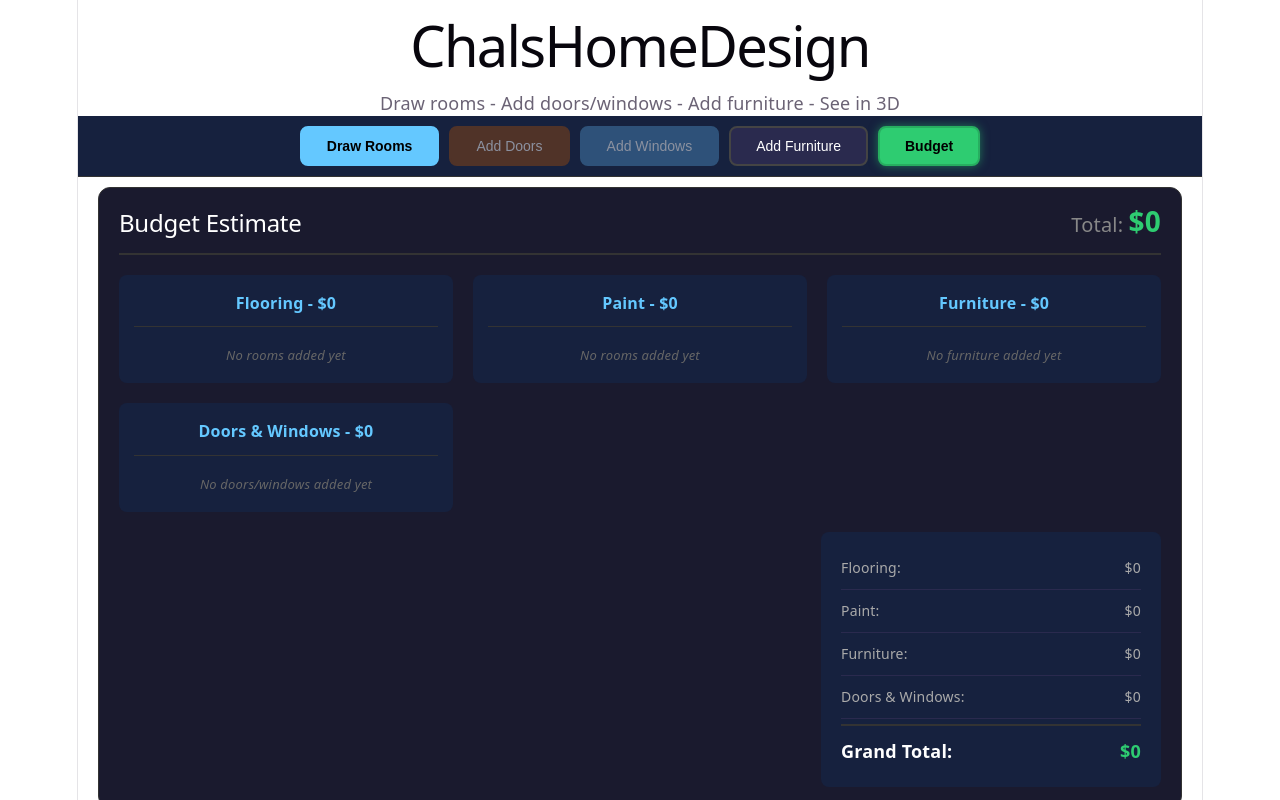
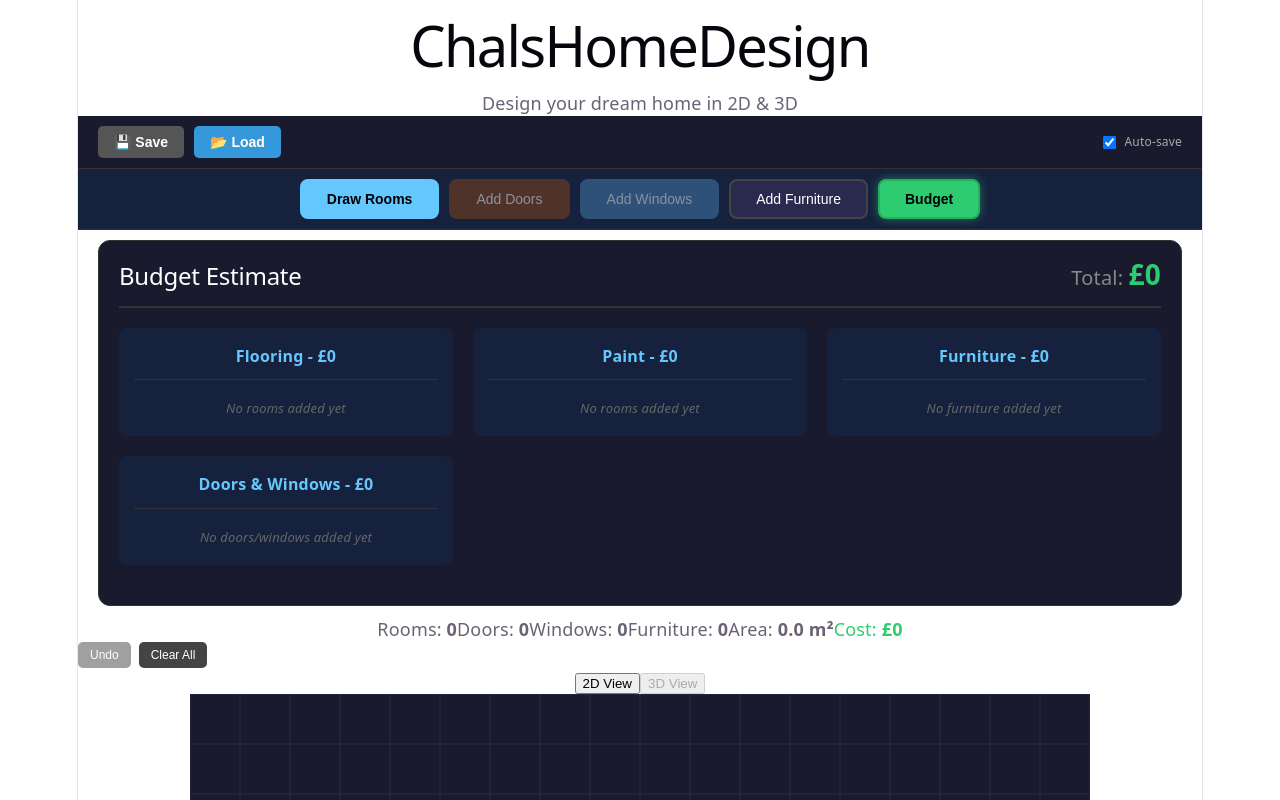
Before and after one commit to Chals1518/chals-homedesign, a React (Vite) app: page / in a window 1280 px wide. Both pictures are taken after a click on the button "Budget". Shown: the top 800 px of the page. Built offline with nearby package versions, Linux system fonts and the light colour scheme.

Commit message:
Added save and load designs feature

```diff
--- a/src/App.css
+++ b/src/App.css
@@ -283,3 +283,269 @@
   font-size: 14px;
   border-bottom: 1px solid #333;
 }
+/* Save/Load Bar */
+.save-load-bar {
+  display: flex;
+  align-items: center;
+  gap: 10px;
+  padding: 10px 20px;
+  background-color: #1a1a2e;
+  border-bottom: 1px solid #333;
+}
+
+.save-btn, .load-btn {
+  padding: 8px 16px;
+  border: none;
+  border-radius: 5px;
+  cursor: pointer;
+  font-weight: bold;
+  font-size: 14px;
+}
+
+.save-btn {
+  background-color: #27ae60;
+  color: white;
+}
+
+.save-btn:hover:not(:disabled) {
+  background-color: #2ecc71;
+}
+
+.save-btn:disabled {
+  background-color: #555;
+  cursor: not-allowed;
+}
+
+.load-btn {
+  background-color: #3498db;
+  color: white;
+}
+
+.load-btn:hover {
+  background-color: #5dade2;
+}
+
+.last-saved {
+  color: #888;
+  font-size: 12px;
+  margin-left: 10px;
+}
+
+.auto-save-toggle {
+  display: flex;
+  align-items: center;
+  gap: 5px;
+  color: #aaa;
+  font-size: 12px;
+  margin-left: auto;
+  cursor: pointer;
+}
+
+.auto-save-toggle input {
+  cursor: pointer;
+}
+
+/* Modal Overlay */
+.modal-overlay {
+  position: fixed;
+  top: 0;
+  left: 0;
+  right: 0;
+  bottom: 0;
+  background-color: rgba(0, 0, 0, 0.8);
+  display: flex;
+  align-items: center;
+  justify-content: center;
+  z-index: 1000;
+}
+
+/* Modal */
+.modal {
+  background-color: #1a1a2e;
+  border-radius: 12px;
+  padding: 25px;
+  min-width: 350px;
+  max-width: 500px;
+  border: 2px solid #333;
+  box-shadow: 0 10px 40px rgba(0, 0, 0, 0.5);
+}
+
+.modal h2 {
+  margin: 0 0 20px 0;
+  color: #fff;
+  font-size: 20px;
+}
+
+.modal input[type="text"] {
+  width: 100%;
+  padding: 12px;
+  border: 2px solid #444;
+  border-radius: 6px;
+  background-color: #2a2a4e;
+  color: #fff;
+  font-size: 16px;
+  box-sizing: border-box;
+}
+
+.modal input[type="text"]:focus {
+  outline: none;
+  border-color: #64c8ff;
+}
+
+.modal-info {
+  margin: 15px 0;
+  padding: 10px;
+  background-color: #2a2a4e;
+  border-radius: 6px;
+  color: #aaa;
+  font-size: 13px;
+}
+
+.modal-info p {
+  margin: 5px 0;
+}
+
+.modal-buttons {
+  display: flex;
+  gap: 10px;
+  margin-top: 20px;
+}
+
+.confirm-btn {
+  flex: 1;
+  padding: 12px;
+  background-color: #27ae60;
+  color: white;
+  border: none;
+  border-radius: 6px;
+  cursor: pointer;
+  font-weight: bold;
+  font-size: 14px;
+}
+
+.confirm-btn:hover {
+  background-color: #2ecc71;
+}
+
+.cancel-btn {
+  flex: 1;
+  padding: 12px;
+  background-color: #444;
+  color: white;
+  border: none;
+  border-radius: 6px;
+  cursor: pointer;
+  font-weight: bold;
+  font-size: 14px;
+}
+
+.cancel-btn:hover {
+  background-color: #555;
+}
+
+/* Load Modal */
+.load-modal {
+  max-width: 550px;
+  max-height: 80vh;
+  overflow-y: auto;
+}
+
+.auto-save-option {
+  margin-bottom: 15px;
+  padding-bottom: 15px;
+  border-bottom: 1px solid #333;
+}
+
+.auto-save-btn {
+  width: 100%;
+  padding: 12px;
+  background-color: #9b59b6;
+  color: white;
+  border: none;
+  border-radius: 6px;
+  cursor: pointer;
+  font-weight: bold;
+  font-size: 14px;
+}
+
+.auto-save-btn:hover {
+  background-color: #a569bd;
+}
+
+.no-saves {
+  color: #888;
+  text-align: center;
+  padding: 30px;
+}
+
+.saved-designs-list {
+  display: flex;
+  flex-direction: column;
+  gap: 10px;
+  max-height: 400px;
+  overflow-y: auto;
+}
+
+.saved-design-item {
+  display: flex;
+  justify-content: space-between;
+  align-items: center;
+  padding: 12px;
+  background-color: #2a2a4e;
+  border-radius: 8px;
+  border: 1px solid #444;
+}
+
+.saved-design-item:hover {
+  border-color: #64c8ff;
+}
+
+.design-info {
+  display: flex;
+  flex-direction: column;
+  gap: 3px;
+}
+
+.design-info strong {
+  color: #fff;
+  font-size: 14px;
+}
+
+.design-info span {
+  color: #888;
+  font-size: 12px;
+}
+
+.design-actions {
+  display: flex;
+  gap: 8px;
+}
+
+.load-design-btn {
+  padding: 8px 16px;
+  background-color: #3498db;
+  color: white;
+  border: none;
+  border-radius: 5px;
+  cursor: pointer;
+  font-weight: bold;
+  font-size: 12px;
+}
+
+.load-design-btn:hover {
+  background-color: #5dade2;
+}
+
+.delete-design-btn {
+  padding: 8px 12px;
+  background-color: #c0392b;
+  color: white;
+  border: none;
+  border-radius: 5px;
+  cursor: pointer;
+  font-size: 12px;
+}
+
+.delete-design-btn:hover {
+  background-color: #e74c3c;
+}
--- a/src/App.jsx
+++ b/src/App.jsx
@@ -23,6 +23,14 @@ function App() {
   const [isDraggingExisting, setIsDraggingExisting] = useState(false)
   const [mode, setMode] = useState('room')
   const [showBudget, setShowBudget] = useState(false)
+
+  // Save/Load states
+  const [showSaveModal, setShowSaveModal] = useState(false)
+  const [showLoadModal, setShowLoadModal] = useState(false)
+  const [saveName, setSaveName] = useState('')
+  const [savedDesigns, setSavedDesigns] = useState([])
+  const [lastSaved, setLastSaved] = useState(null)
+  const [autoSaveEnabled, setAutoSaveEnabled] = useState(true)
 
   const roomTypes = [
     { name: 'Living Room', color: 'rgba(100, 200, 255, 0.3)', border: '#64c8ff' },
@@ -67,10 +75,110 @@ function App() {
     { type: 'fridge', label: 'Fridge', width: 35, height: 35, color: '#c0c0c0', price: 799 },
   ]
 
-  const doorWindowItems = [
-    { type: 'door', label: 'Door', width: 40, height: 8, color: '#8B4513', price: 150 },
-    { type: 'window', label: 'Window', width: 50, height: 6, color: '#87CEEB', price: 200 },
-  ]
+  // Load saved designs from localStorage on mount
+  useEffect(() => {
+    const saved = localStorage.getItem('chalsHomeDesigns')
+    if (saved) {
+      setSavedDesigns(JSON.parse(saved))
+    }
+
+    // Check for auto-saved design
+    const autoSaved = localStorage.getItem('chalsHomeAutoSave')
+    if (autoSaved) {
+      const data = JSON.parse(autoSaved)
+      setLastSaved(data.timestamp)
+    }
+  }, [])
+
+  // Auto-save every 30 seconds
+  useEffect(() => {
+    if (!autoSaveEnabled) return
+    if (rooms.length === 0 && furniture.length === 0) return
+
+    const autoSaveInterval = setInterval(() => {
+      const designData = {
+        rooms,
+        furniture,
+        doors,
+        windows,
+        timestamp: new Date().toISOString()
+      }
+      localStorage.setItem('chalsHomeAutoSave', JSON.stringify(designData))
+      setLastSaved(new Date().toLocaleTimeString())
+    }, 30000) // 30 seconds
+
+    return () => clearInterval(autoSaveInterval)
+  }, [rooms, furniture, doors, windows, autoSaveEnabled])
+
+  // Save design function
+  const saveDesign = () => {
+    if (!saveName.trim()) {
+      alert('Please enter a name for your design')
+      return
+    }
+
+    const designData = {
+      id: Date.now(),
+      name: saveName.trim(),
+      rooms,
+      furniture,
+      doors,
+      windows,
+      timestamp: new Date().toISOString(),
+      totalArea: totalArea,
+      totalCost: budget.grandTotal
+    }
+
+    const updatedDesigns = [...savedDesigns, designData]
+
+    // Keep only last 10 designs
+    if (updatedDesigns.length > 10) {
+      updatedDesigns.shift()
+    }
+
+    localStorage.setItem('chalsHomeDesigns', JSON.stringify(updatedDesigns))
+    setSavedDesigns(updatedDesigns)
+    setSaveName('')
+    setShowSaveModal(false)
+    setLastSaved(new Date().toLocaleTimeString())
+    alert('Design saved successfully!')
+  }
+
+  // Load design function
+  const loadDesign = (design) => {
+    setRooms(design.rooms || [])
+    setFurniture(design.furniture || [])
+    setDoors(design.doors || [])
+    setWindows(design.windows || [])
+    setShowLoadModal(false)
+    setSelectedRoomIndex(null)
+    setSelectedFurnitureIndex(null)
+    setSelectedDoorIndex(null)
+    setSelectedWindowIndex(null)
+    alert(`Loaded: ${design.name}`)
+  }
+
+  // Load auto-saved design
+  const loadAutoSave = () => {
+    const autoSaved = localStorage.getItem('chalsHomeAutoSave')
+    if (autoSaved) {
+      const data = JSON.parse(autoSaved)
+      setRooms(data.rooms || [])
+      setFurniture(data.furniture || [])
+      setDoors(data.doors || [])
+      setWindows(data.windows || [])
+      setShowLoadModal(false)
+      alert('Auto-saved design restored!')
+    }
+  }
+
+  // Delete saved design
+  const deleteDesign = (id) => {
+    if (!confirm('Delete this design?')) return
+    const updatedDesigns = savedDesigns.filter(d => d.id !== id)
+    localStorage.setItem('chalsHomeDesigns', JSON.stringify(updatedDesigns))
+    setSavedDesigns(updatedDesigns)
+  }
 
   const getSelectedRoomStyle = () => {
     return roomTypes.find(r => r.name === selectedRoomType) || roomTypes[0]
@@ -133,7 +241,6 @@ function App() {
       }
     })
 
-    // Calculate doors cost
     doors.forEach(() => {
       doorWindowCost += 150
       const existing = doorWindowDetails.find(d => d.type === 'Door')
@@ -145,7 +252,6 @@ function App() {
       }
     })
 
-    // Calculate windows cost
     windows.forEach(() => {
       doorWindowCost += 200
       const existing = doorWindowDetails.find(d => d.type === 'Window')
@@ -246,7 +352,6 @@ function App() {
       ctx.fillText(widthM + 'm x ' + heightM + 'm', room.x + 8, room.y + 40)
     })
 
-    // Draw doors
     doors.forEach((door, index) => {
       ctx.fillStyle = selectedDoorIndex === index ? '#FFD700' : '#8B4513'
       ctx.fillRect(door.x, door.y, door.width, door.height)
@@ -254,7 +359,6 @@ function App() {
       ctx.lineWidth = 2
       ctx.strokeRect(door.x, door.y, door.width, door.height)
 
-      // Door swing arc
       ctx.beginPath()
       ctx.strokeStyle = '#8B4513'
       ctx.lineWidth = 1
@@ -266,7 +370,6 @@ function App() {
       ctx.stroke()
     })
 
-    // Draw windows
     windows.forEach((window, index) => {
       ctx.fillStyle = selectedWindowIndex === index ? '#FFD700' : '#87CEEB'
       ctx.fillRect(window.x, window.y, window.width, window.height)
@@ -274,7 +377,6 @@ function App() {
       ctx.lineWidth = 2
       ctx.strokeRect(window.x, window.y, window.width, window.height)
 
-      // Window panes
       ctx.strokeStyle = '#4682B4'
       ctx.lineWidth = 1
       if (window.width > window.height) {
@@ -290,7 +392,6 @@ function App() {
       }
     })
 
-    // Draw furniture
     furniture.forEach((item, index) => {
       const furnitureType = furnitureItems.find(f => f.type === item.type)
 
@@ -341,7 +442,7 @@ function App() {
       const widthM = (Math.abs(currentRoom.width) / 50).toFixed(1)
       const heightM = (Math.abs(currentRoom.height) / 50).toFixed(1)
       const area = (widthM * heightM).toFixed(1)
-      ctx.fillText(selectedRoomType + ': ' + widthM + 'm x ' + heightM + 'm (' + area + ' m2)',
+      ctx.fillText(selectedRoomType + ': ' + widthM + 'm x ' + heightM + 'm (' + area + ' m²)',
         Math.min(currentRoom.x, currentRoom.x + currentRoom.width) + 5,
         Math.min(currentRoom.y, currentRoom.y + currentRoom.height) - 10)
     }
@@ -351,19 +452,15 @@ function App() {
     const threshold = 10
     for (let i = 0; i < rooms.length; i++) {
       const room = rooms[i]
-      // Top wall
       if (y >= room.y - threshold && y <= room.y + threshold && x >= room.x && x <= room.x + room.width) {
         return { roomIndex: i, wall: 'top', x: x - 20, y: room.y - 4, width: 40, height: 8 }
       }
-      // Bottom wall
       if (y >= room.y + room.height - threshold && y <= room.y + room.height + threshold && x >= room.x && x <= room.x + room.width) {
         return { roomIndex: i, wall: 'bottom', x: x - 20, y: room.y + room.height - 4, width: 40, height: 8 }
       }
-      // Left wall
       if (x >= room.x - threshold && x <= room.x + threshold && y >= room.y && y <= room.y + room.height) {
         return { roomIndex: i, wall: 'left', x: room.x - 4, y: y - 20, width: 8, height: 40 }
       }
-      // Right wall
       if (x >= room.x + room.width - threshold && x <= room.x + room.width + threshold && y >= room.y && y <= room.y + room.height) {
         return { roomIndex: i, wall: 'right', x: room.x + room.width - 4, y: y - 20, width: 8, height: 40 }
       }
@@ -377,11 +474,9 @@ function App() {
     const x = e.clientX - rect.left
     const y = e.clientY - rect.top
 
-    // Clear all selections first
     setSelectedDoorIndex(null)
     setSelectedWindowIndex(null)
 
-    // Check for door/window placement modes
     if (mode === 'door' || mode === 'window') {
       const wallInfo = findWallAtPosition(x, y)
       if (wallInfo) {
@@ -394,7 +489,6 @@ function App() {
       return
     }
 
-    // Check if clicking on door
     const clickedDoorIndex = doors.findIndex(door =>
       x >= door.x && x <= door.x + door.width &&
       y >= door.y && y <= door.y + door.height
@@ -407,7 +501,6 @@ function App() {
       return
     }
 
-    // Check if clicking on window
     const clickedWindowIndex = windows.findIndex(win =>
       x >= win.x && x <= win.x + win.width &&
       y >= win.y && y <= win.y + win.height
@@ -420,7 +513,6 @@ function App() {
       return
     }
 
-    // Check if clicking on furniture
     const clickedFurnitureIndex = furniture.findIndex(item =>
       x >= item.x && x <= item.x + item.width &&
       y >= item.y && y <= item.y + item.height
@@ -595,6 +687,7 @@ function App() {
   }
 
   const clearCanvas = () => {
+    if (!confirm('Clear all? This cannot be undone.')) return
     setRooms([])
     setFurniture([])
     setDoors([])
@@ -629,8 +722,95 @@ function App() {
     <div className="app">
       <header className="header">
         <h1>ChalsHomeDesign</h1>
-        <p>Draw rooms - Add doors/windows - Add furniture - See in 3D</p>
+        <p>Design your dream home in 2D & 3D</p>
       </header>
+
+      {/* Save/Load Buttons */}
+      <div className="save-load-bar">
+        <button className="save-btn" onClick={() => setShowSaveModal(true)} disabled={rooms.length === 0}>
+          💾 Save
+        </button>
+        <button className="load-btn" onClick={() => setShowLoadModal(true)}>
+          📂 Load
+        </button>
+        {lastSaved && (
+          <span className="last-saved">Last saved: {lastSaved}</span>
+        )}
+        <label className="auto-save-toggle">
+          <input
+            type="checkbox"
+            checked={autoSaveEnabled}
+            onChange={(e) => setAutoSaveEnabled(e.target.checked)}
+          />
+          Auto-save
+        </label>
+      </div>
+
+      {/* Save Modal */}
+      {showSaveModal && (
+        <div className="modal-overlay" onClick={() => setShowSaveModal(false)}>
+          <div className="modal" onClick={(e) => e.stopPropagation()}>
+            <h2>💾 Save Design</h2>
+            <input
+              type="text"
+              placeholder="Enter design name..."
+              value={saveName}
+              onChange={(e) => setSaveName(e.target.value)}
+              maxLength={30}
+              autoFocus
+            />
+            <div className="modal-info">
+              <p>Rooms: {rooms.length} | Furniture: {furniture.length}</p>
+              <p>Total Area: {totalArea} m² | Cost: £{budget.grandTotal.toFixed(0)}</p>
+            </div>
+            <div className="modal-buttons">
+              <button onClick={saveDesign} className="confirm-btn">Save</button>
+              <button onClick={() => setShowSaveModal(false)} className="cancel-btn">Cancel</button>
+            </div>
+          </div>
+        </div>
+      )}
+
+      {/* Load Modal */}
+      {showLoadModal && (
+        <div className="modal-overlay" onClick={() => setShowLoadModal(false)}>
+          <div className="modal load-modal" onClick={(e) => e.stopPropagation()}>
+            <h2>📂 Load Design</h2>
+
+            {/* Auto-save option */}
+            {localStorage.getItem('chalsHomeAutoSave') && (
+              <div className="auto-save-option">
+                <button onClick={loadAutoSave} className="auto-save-btn">
+                  🔄 Restore Auto-Saved Design
+                </button>
+              </div>
+            )}
+
+            {savedDesigns.length === 0 ? (
+              <p className="no-saves">No saved designs yet.</p>
+            ) : (
+              <div className="saved-designs-list">
+                {savedDesigns.map((design) => (
+                  <div key={design.id} className="saved-design-item">
+                    <div className="design-info">
+                      <strong>{design.name}</strong>
+                      <span>{design.rooms?.length || 0} rooms | {design.furniture?.length || 0} furniture</span>
+                      <span>£{design.totalCost?.toFixed(0) || 0} | {new Date(design.timestamp).toLocaleDateString()}</span>
+                    </div>
+                    <div className="design-actions">
+                      <button onClick={() => loadDesign(design)} className="load-design-btn">Load</button>
+                      <button onClick={() => deleteDesign(design.id)} className="delete-design-btn">🗑️</button>
+                    </div>
+                  </div>
+                ))}
+              </div>
+            )}
+            <div className="modal-buttons">
+              <button onClick={() => setShowLoadModal(false)} className="cancel-btn">Close</button>
+            </div>
+          </div>
+        </div>
+      )}
 
       <div className="mode-toggle">
         <button
@@ -756,7 +936,7 @@ function App() {
                 onMouseDown={() => handleFurnitureDragStart(item)}
                 style={{ backgroundColor: item.color }}
               >
-                {item.label} - ${item.price}
+                {item.label} - £{item.price}
               </div>
             ))}
           </div>
@@ -768,32 +948,24 @@ function App() {
           <div className="budget-header">
             <h2>Budget Estimate</h2>
             <div className="grand-total">
-              Total: <span>${budget.grandTotal.toFixed(0)}</span>
+              Total: <span>£{budget.grandTotal.toFixed(0)}</span>
             </div>
           </div>
 
           <div className="budget-sections">
             <div className="budget-section">
-              <h3>Flooring - ${budget.flooring.total.toFixed(0)}</h3>
+              <h3>Flooring - £{budget.flooring.total.toFixed(0)}</h3>
               {budget.flooring.details.length === 0 ? (
                 <p className="no-items">No rooms added yet</p>
               ) : (
                 <table>
                   <thead>
-                    <tr>
-                      <th>Room</th>
-                      <th>Type</th>
-                      <th>Area</th>
-                      <th>Cost</th>
-                    </tr>
+                    <tr><th>Room</th><th>Type</th><th>Area</th><th>Cost</th></tr>
                   </thead>
                   <tbody>
                     {budget.flooring.details.map((item, i) => (
                       <tr key={i}>
-                        <td>{item.room}</td>
-                        <td>{item.type}</td>
-                        <td>{item.area} m2</td>
-                        <td>${item.cost}</td>
+                        <td>{item.room}</td><td>{item.type}</td><td>{item.area} m²</td><td>£{item.cost}</td>
                       </tr>
                     ))}
                   </tbody>
@@ -802,26 +974,18 @@ function App() {
             </div>
 
             <div className="budget-section">
-              <h3>Paint - ${budget.paint.total.toFixed(0)}</h3>
+              <h3>Paint - £{budget.paint.total.toFixed(0)}</h3>
               {budget.paint.details.length === 0 ? (
                 <p className="no-items">No rooms added yet</p>
               ) : (
                 <table>
                   <thead>
-                    <tr>
-                      <th>Room</th>
-                      <th>Color</th>
-                      <th>Wall Area</th>
-                      <th>Cost</th>
-                    </tr>
+                    <tr><th>Room</th><th>Color</th><th>Wall Area</th><th>Cost</th></tr>
                   </thead>
                   <tbody>
                     {budget.paint.details.map((item, i) => (
                       <tr key={i}>
-                        <td>{item.room}</td>
-                        <td>{item.color}</td>
-                        <td>{item.area} m2</td>
-                        <td>${item.cost}</td>
+                        <td>{item.room}</td><td>{item.color}</td><td>{item.area} m²</td><td>£{item.cost}</td>
                       </tr>
                     ))}
                   </tbody>
@@ -830,26 +994,18 @@ function App() {
             </div>
 
             <div className="budget-section">
-              <h3>Furniture - ${budget.furniture.total.toFixed(0)}</h3>
+              <h3>Furniture - £{budget.furniture.total.toFixed(0)}</h3>
               {budget.furniture.details.length === 0 ? (
                 <p className="no-items">No furniture added yet</p>
               ) : (
                 <table>
                   <thead>
-                    <tr>
-                      <th>Item</th>
-                      <th>Qty</th>
-                      <th>Unit Price</th>
-                      <th>Total</th>
-                    </tr>
+                    <tr><th>Item</th><th>Qty</th><th>Unit Price</th><th>Total</th></tr>
                   </thead>
                   <tbody>
                     {budget.furniture.details.map((item, i) => (
                       <tr key={i}>
-                        <td>{item.type}</td>
-                        <td>{item.quantity}</td>
-                        <td>${item.unitPrice}</td>
-                        <td>${item.cost}</td>
+                        <td>{item.type}</td><td>{item.quantity}</td><td>£{item.unitPrice}</td><td>£{item.cost}</td>
                       </tr>
                     ))}
                   </tbody>
@@ -858,54 +1014,23 @@ function App() {
             </div>
 
             <div className="budget-section">
-              <h3>Doors & Windows - ${budget.doorWindow.total.toFixed(0)}</h3>
+              <h3>Doors & Windows - £{budget.doorWindow.total.toFixed(0)}</h3>
               {budget.doorWindow.details.length === 0 ? (
                 <p className="no-items">No doors/windows added yet</p>
               ) : (
                 <table>
                   <thead>
-                    <tr>
-                      <th>Item</th>
-                      <th>Qty</th>
-                      <th>Unit Price</th>
-                      <th>Total</th>
-                    </tr>
+                    <tr><th>Item</th><th>Qty</th><th>Unit Price</th><th>Total</th></tr>
                   </thead>
                   <tbody>
                     {budget.doorWindow.details.map((item, i) => (
                       <tr key={i}>
-                        <td>{item.type}</td>
-                        <td>{item.quantity}</td>
-                        <td>${item.unitPrice}</td>
-                        <td>${item.cost}</td>
+                        <td>{item.type}</td><td>{item.quantity}</td><td>£{item.unitPrice}</td><td>£{item.cost}</td>
                       </tr>
                     ))}
                   </tbody>
                 </table>
               )}
-            </div>
-          </div>
-
-          <div className="budget-summary">
-            <div className="summary-row">
-              <span>Flooring:</span>
-              <span>${budget.flooring.total.toFixed(0)}</span>
-            </div>
-            <div className="summary-row">
-              <span>Paint:</span>
-              <span>${budget.paint.total.toFixed(0)}</span>
-            </div>
-            <div className="summary-row">
-              <span>Furniture:</span>
-              <span>${budget.furniture.total.toFixed(0)}</span>
-            </div>
-            <div className="summary-row">
-              <span>Doors & Windows:</span>
-              <span>${budget.doorWindow.total.toFixed(0)}</span>
-            </div>
-            <div className="summary-row total">
-              <span>Grand Total:</span>
-              <span>${budget.grandTotal.toFixed(0)}</span>
             </div>
           </div>
         </div>
@@ -916,8 +1041,8 @@ function App() {
         <span>Doors: <strong>{doors.length}</strong></span>
         <span>Windows: <strong>{windows.length}</strong></span>
         <span>Furniture: <strong>{furniture.length}</strong></span>
-        <span>Area: <strong>{totalArea} m2</strong></span>
-        <span className="budget-preview">Cost: <strong>${budget.grandTotal.toFixed(0)}</strong></span>
+        <span>Area: <strong>{totalArea} m²</strong></span>
+        <span className="budget-preview">Cost: <strong>£{budget.grandTotal.toFixed(0)}</strong></span>
 
         <div className="actions-bar">
           {selectedRoomIndex !== null && (
```
